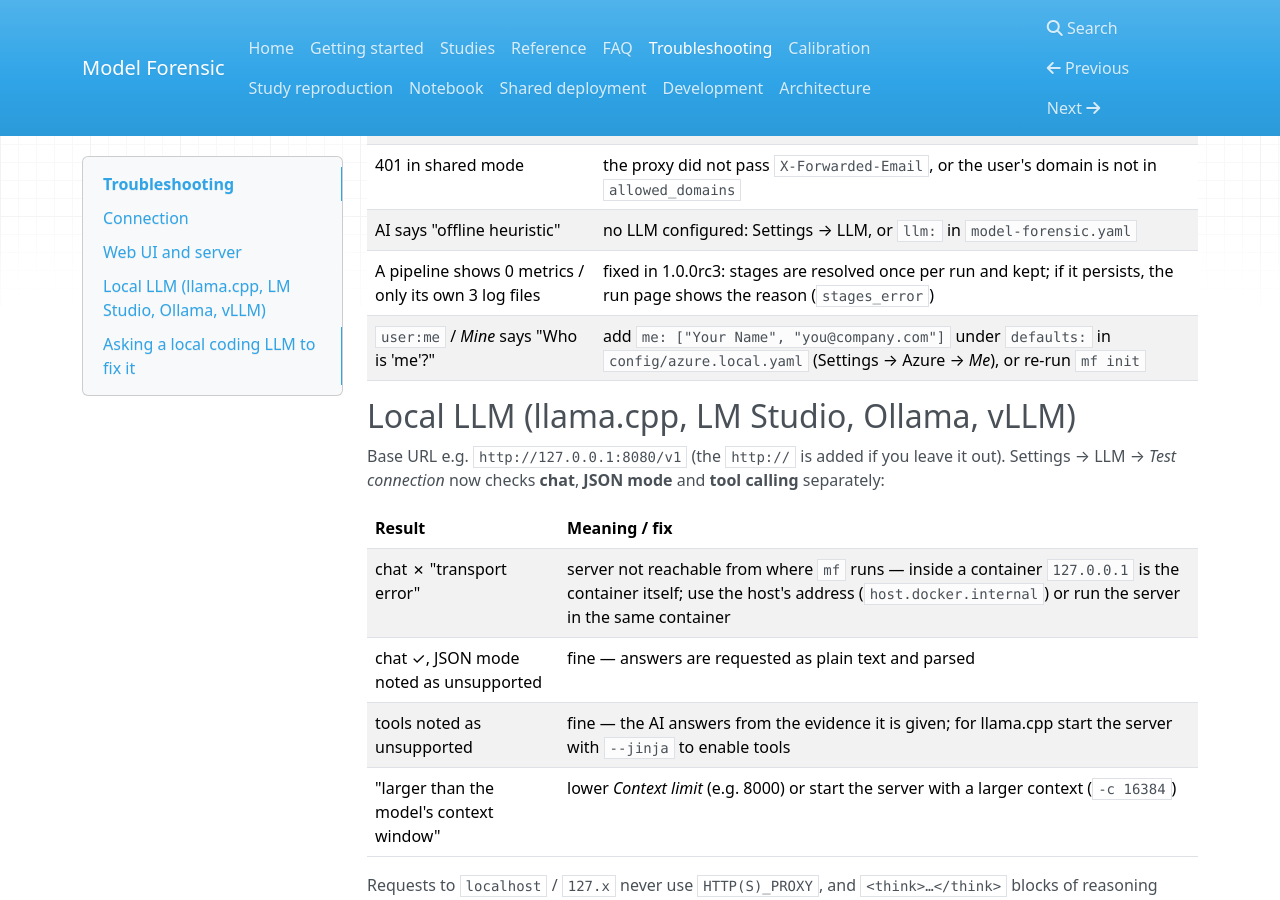
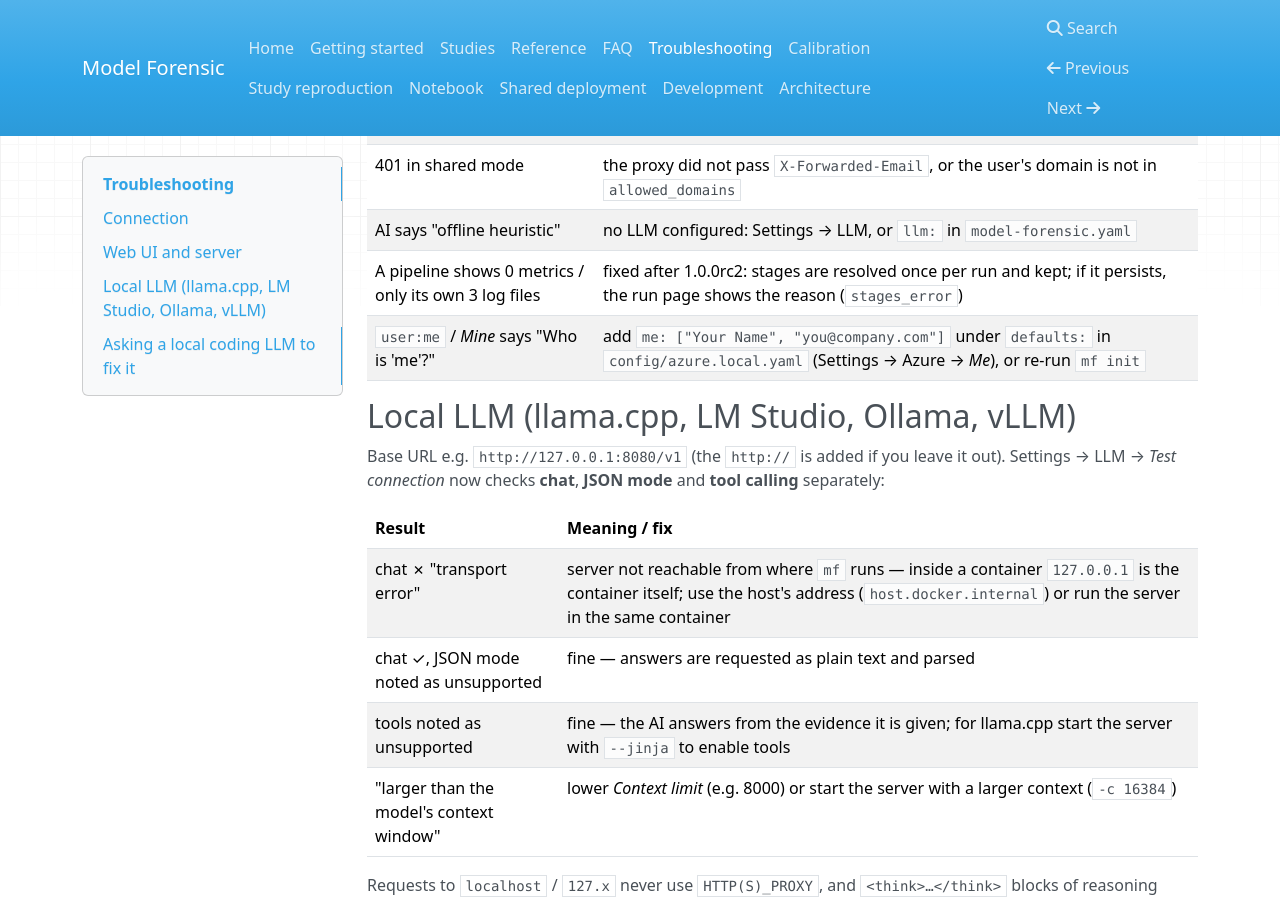
Before and after one commit to create2moment-jpg/Model-Forensic-, an MkDocs documentation site: the page built from docs/troubleshooting.md, in a window 1280 px wide and 900 px high, scrolled down 2260 px. Built offline with MkDocs 1.6.1, drawn with Linux system fonts in a browser that asks for light colours; nearby versions of some CDN libraries.

Commit message:
docs: troubleshooting version wording
Co-Authored-By: Claude Opus 5.5 <noreply@anthropic.com>
Claude-Session: https://claude.ai/code/session_01YHv2Y5yvrfEV7DG9Mcvpzx

```diff
--- a/docs/troubleshooting.md
+++ b/docs/troubleshooting.md
@@ -63,7 +63,7 @@ mf inspect <folder> --json
 | Shared mode refuses to start | `server.auth` is `none` on a public interface — use `header` or `oidc` (docs/deploy.md) |
 | 401 in shared mode | the proxy did not pass `X-Forwarded-Email`, or the user's domain is not in `allowed_domains` |
 | AI says "offline heuristic" | no LLM configured: Settings → LLM, or `llm:` in `model-forensic.yaml` |
-| A pipeline shows 0 metrics / only its own 3 log files | fixed in 1.0.0rc3: stages are resolved once per run and kept; if it persists, the run page shows the reason (`stages_error`) |
+| A pipeline shows 0 metrics / only its own 3 log files | fixed after 1.0.0rc2: stages are resolved once per run and kept; if it persists, the run page shows the reason (`stages_error`) |
 | `user:me` / *Mine* says "Who is 'me'?" | add `me: ["Your Name", "you@company.com"]` under `defaults:` in `config/azure.local.yaml` (Settings → Azure → *Me*), or re-run `mf init` |
 
 ## Local LLM (llama.cpp, LM Studio, Ollama, vLLM)
```
